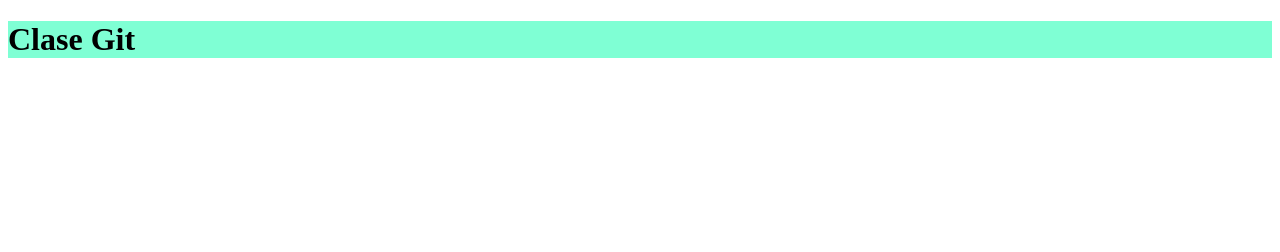
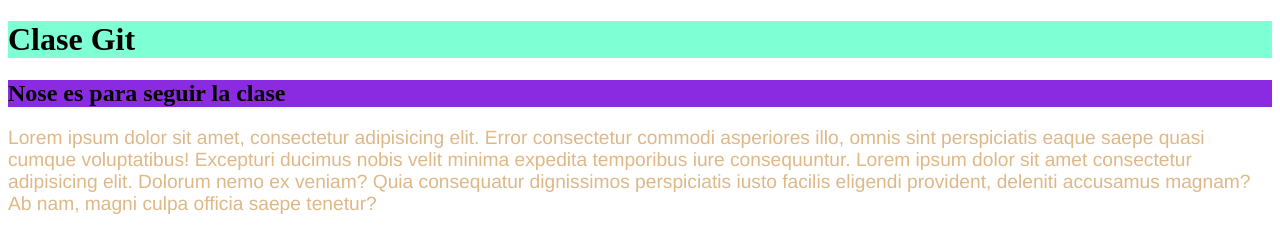
Before and after one commit to lautarosard/GIT, a plain HTML site: page GIT_LIMPIO/index.html in a window 1280 px wide. Drawn offline with Linux system fonts and the light colour scheme.

Commit message:
Nuevos_colores_y_tags

```diff
--- a/GIT_LIMPIO/CSS/index.css
+++ b/GIT_LIMPIO/CSS/index.css
@@ -2,3 +2,13 @@
 
     background-color: aquamarine;
 }
+h2 {
+
+    background-color:blueviolet ;
+
+}
+p{
+    font-family: 'Franklin Gothic Medium', 'Arial Narrow', Arial, sans-serif;
+    font-size: larger;
+    color: burlywood;
+}
--- a/GIT_LIMPIO/index.html
+++ b/GIT_LIMPIO/index.html
@@ -9,7 +9,10 @@
 </head>
 <body>
             <h1>Clase Git</h1>
-
+            <h2>Nose es para seguir la clase</h2>
+            <p>Lorem ipsum dolor sit amet, consectetur adipisicing elit. Error consectetur commodi asperiores illo, omnis sint perspiciatis eaque saepe quasi cumque voluptatibus! Excepturi ducimus nobis velit minima expedita temporibus iure consequuntur.
+                Lorem ipsum dolor sit amet consectetur adipisicing elit. Dolorum nemo ex veniam? Quia consequatur dignissimos perspiciatis iusto facilis eligendi provident, deleniti accusamus magnam? Ab nam, magni culpa officia saepe tenetur?
+            </p>
 
     <!-- #----COMANDOS BÁSICOS PARA INICIALIZAR LA CARPETA GIT EN VISUAL STUDIO CODE--------
         1. Verficar si la instalación de Git esta ok con: git version
```
